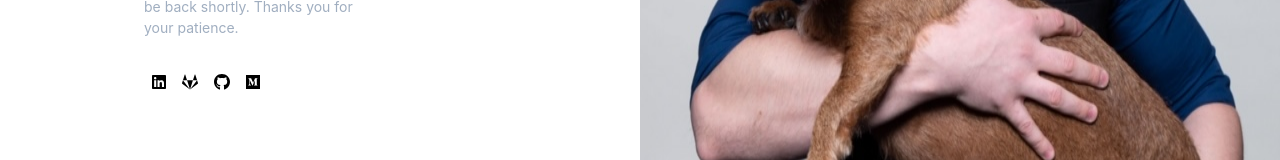
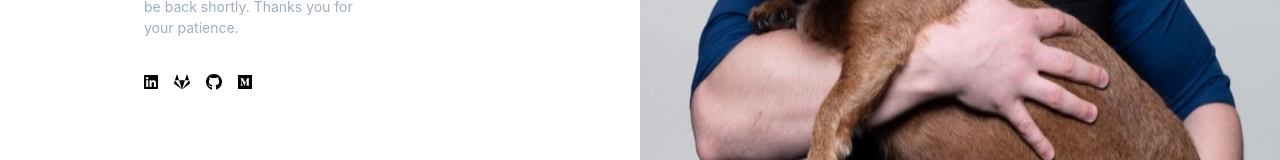
Before and after one commit to MikevPeeren/personal-website, a Next.js app: page / in a window 1280 px wide. Shown: the part 514-674 px from the top of the page. Built offline with nearby package versions, Linux system fonts and the light colour scheme.

Commit message:
:recycle: Adjusted padding

```diff
--- a/pages/index.tsx
+++ b/pages/index.tsx
@@ -39,7 +39,7 @@ const Home = (): ReactElement => {
             </div>
             <div className="mx-32 p-4">
               <div className="flex flex-column">
-                <div className="cursor-pointer px-2" title="LinkedIn">
+                <div className="cursor-pointer pr-2" title="LinkedIn">
                   <Link href="https://www.linkedin.com/in/mikevpeeren/">
                     <FontAwesomeIcon className="h-6" icon={['fab', 'linkedin']} />
                   </Link>
```
